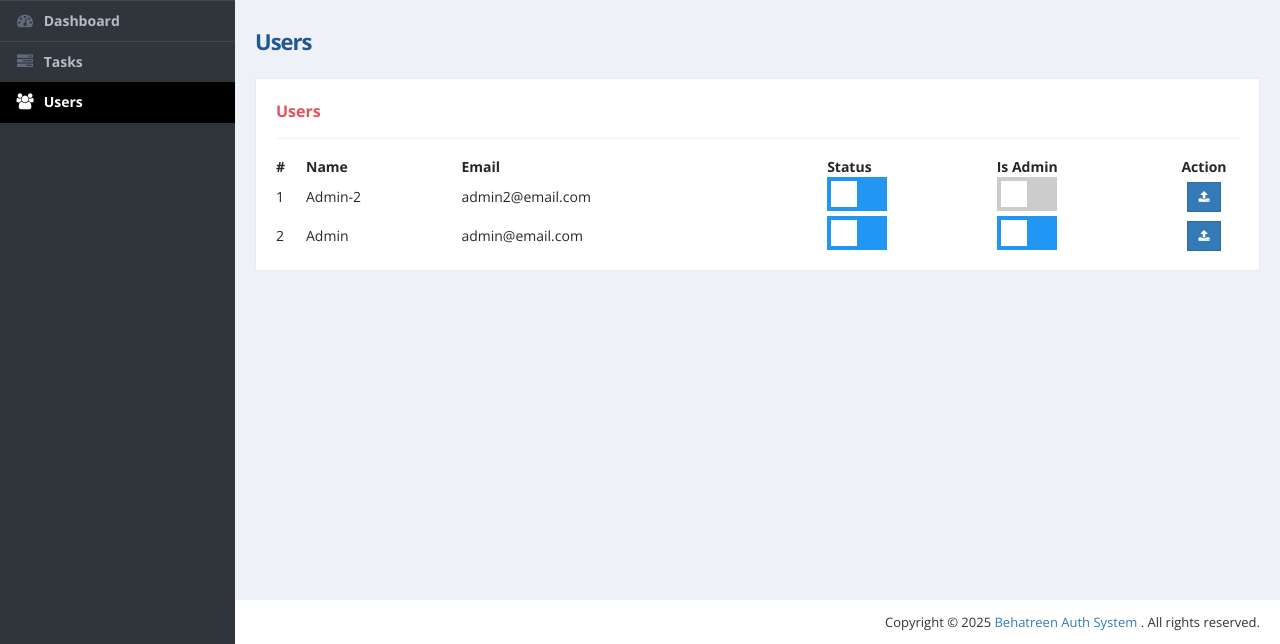
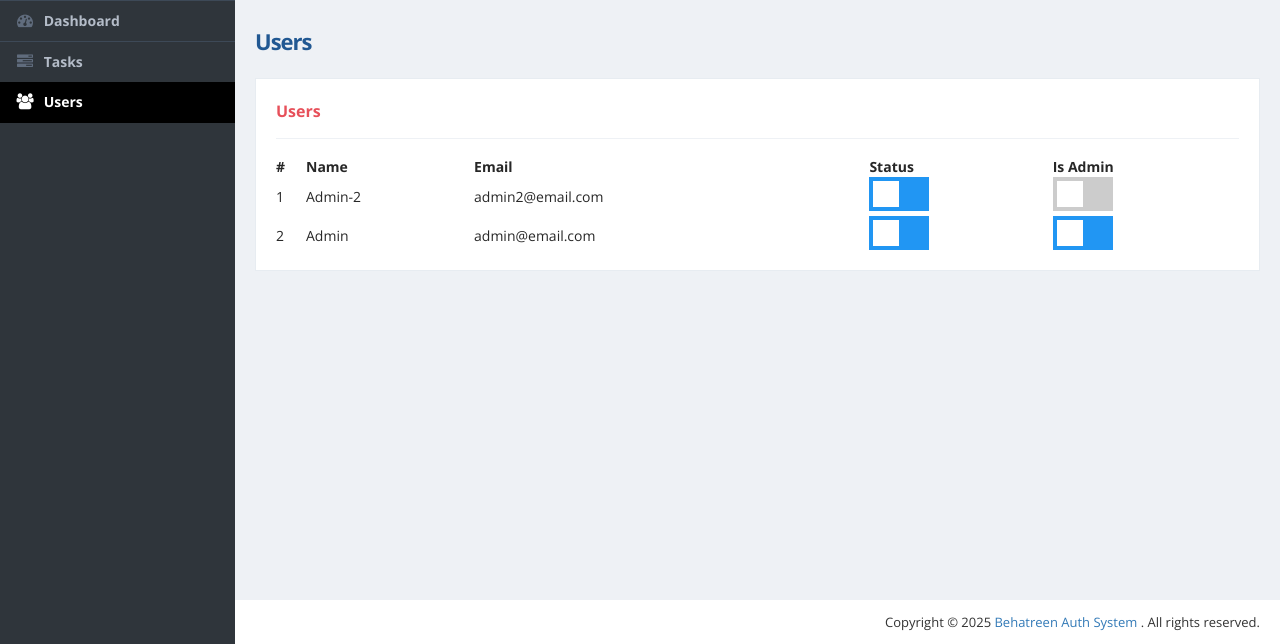
Before and after one commit to shubhhamsinghh/flaskAuth, a Flask app: page /users in a window 1280 px wide. Shown: the part 50-694 px from the top of the page. Run offline with Flask 3, Linux system fonts and the light colour scheme; the first user in the database is signed in; data comes from the database, SQL or seed files in the repository; some libraries are stand-ins or nearby versions.

Commit message:
Changes in users table

```diff
--- a/app/templates/users.html
+++ b/app/templates/users.html
@@ -27,7 +27,7 @@
 													<th>Email</th>
 													<th>Status</th>
                                                     <th>Is Admin</th>
-													<th width="70"><center>Action</center></th>
+
 												</tr>
                                             </thead>
                                             <tbody>
@@ -46,9 +46,7 @@
                                                         <input type="checkbox" onchange="isAdmin('{{user.id}}')" id="" {% if user.is_admin == 1 %} checked {% endif %}>
                                                         <span class="toggleswitch flat"></span></label>
                                                     </td>
-													<td><center>
-														<a class="btn btn-sm btn-primary" title="Profile Image"> <i class="fa fa-upload" aria-hidden="true"></i> </a>
-													</center></td>
+
                                                 </tr>
                                                 {% endfor %}
                                             </tbody>
```
